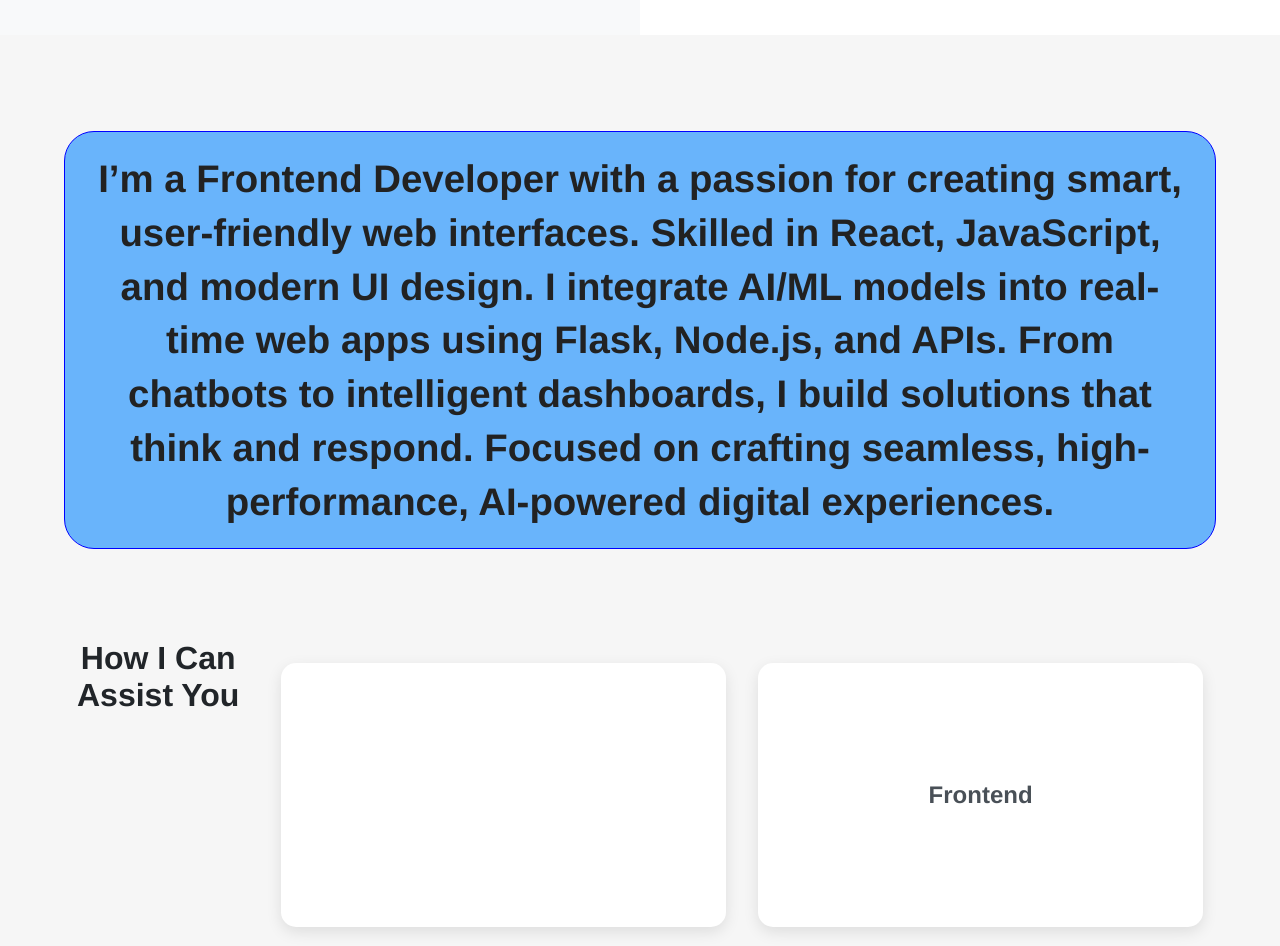
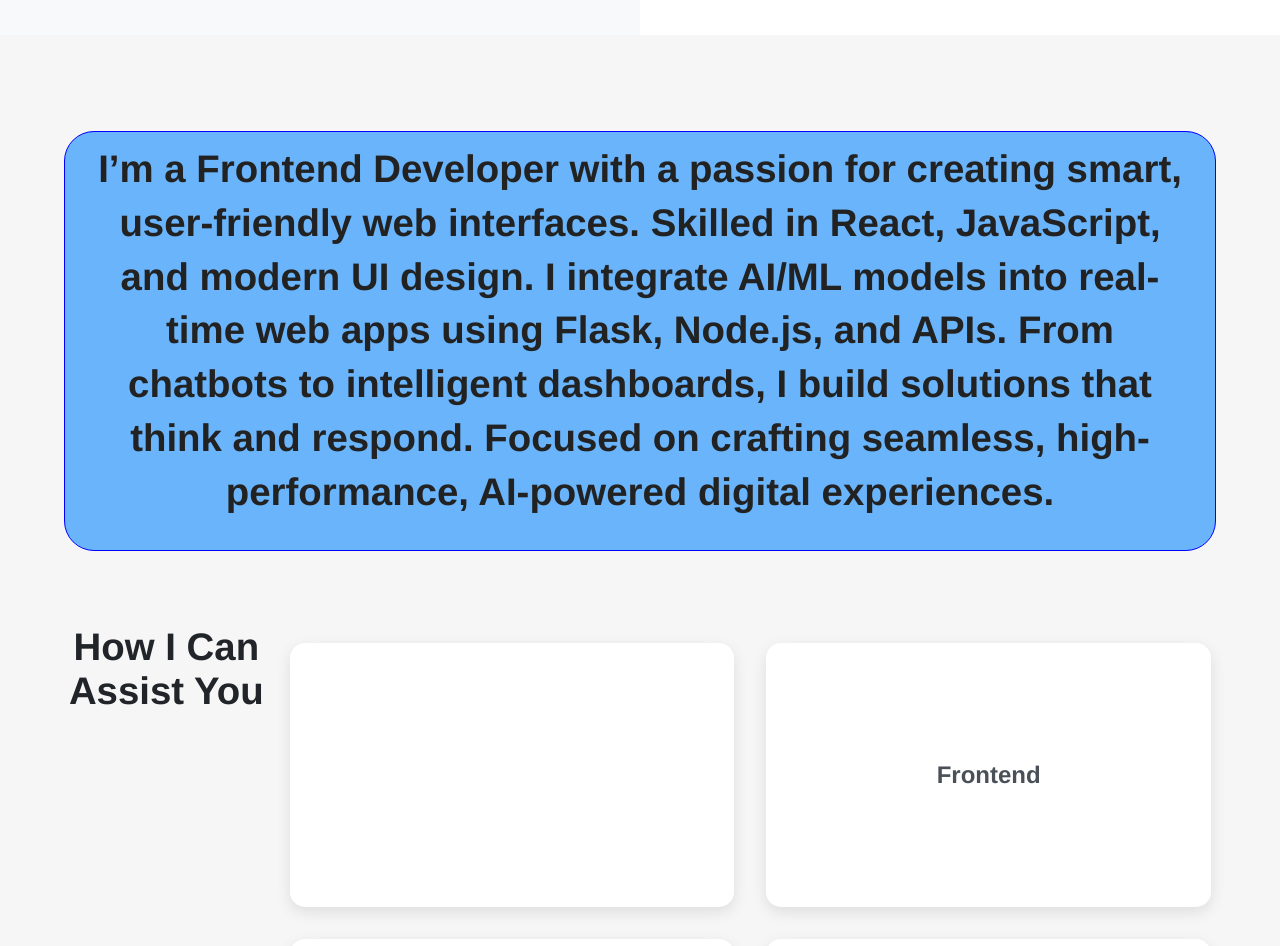
Before and after one commit to SandeepKumar-05/portfolioSandeep, a React (Vite) app: page / in a window 1280 px wide. Shown: the part 820-1766 px from the top of the page. Built offline with nearby package versions, Linux system fonts and the light colour scheme.

Commit message:
AboutSection updated

```diff
--- a/src/styles/AboutSection.css
+++ b/src/styles/AboutSection.css
@@ -9,12 +9,13 @@
 }
 
 .aboutContent {
-  max-width: 1400px;
+  max-width: 100%;
   margin: 0 auto;
   border: 1px solid blue;
   background: rgba(0, 132, 255, 0.573);
   border-radius: 30px;
-  padding: 20px;
+  padding: 10px 20px 10px 20px;
+  height: 100%;
 }
 
 .aboutSubCont p {
@@ -27,8 +28,8 @@
 }
 
 .aboutSkills {
-  /* max-width: 1200px; */
-  margin: 0 auto;
+  max-width: 1500px;
+  /* margin: 0 auto; */
   display: grid;
   grid-template-columns: 1fr;
   gap: 1rem;
@@ -43,7 +44,7 @@
 }
 
 .skillHeading h1 {
-  font-size: clamp(1rem, 3.5vw, 2rem);
+  font-size: clamp(1rem, 3vw, 2.5rem);
   margin-bottom: 3rem;
   color: #212529;
   position: relative;
```
